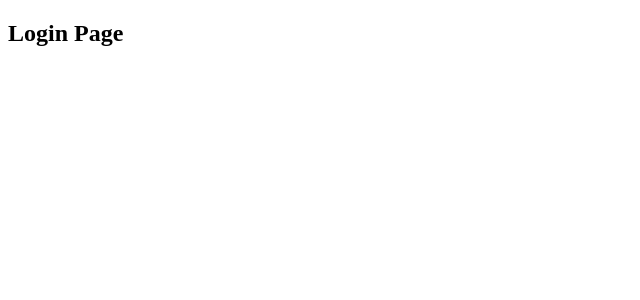
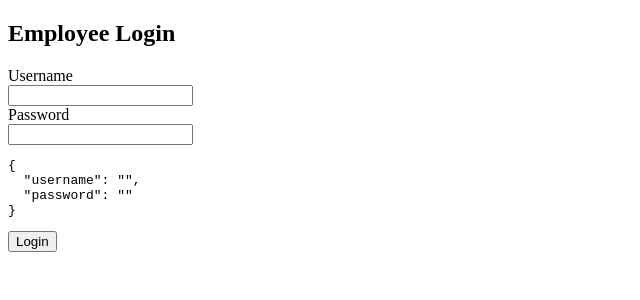
Before and after one commit to KaustubhMahait/ReactProductWith.netCore, a React (Vite) app: page / in a window 1280 px wide. Shown: the top 300 px of the page, without its empty margins (0-640 px from the left). Built offline with nearby package versions, Linux system fonts and the light colour scheme.

Commit message:
Completed React setup and initialized backend architecture

```diff
--- /dev/null
+++ b/src/interfaces/LoginRequest.ts
@@ -0,0 +1,7 @@
+export interface LoginRequest {
+
+    username: string;
+
+    password: string;
+
+}
--- a/src/layouts/MainLayout.tsx
+++ b/src/layouts/MainLayout.tsx
@@ -21,6 +21,7 @@ export default function MainLayout() {
 
                 <div className="page-content">
                     <Outlet />
+                    {/* Outlet is a placeholder. Think of it as an empty box. React did NOT reload the entire page. Only the component inside <Outlet /> changed. This is one of the reasons React applications feel fast.*/}
                 </div>
 
             </div>
--- a/src/pages/Login/Login.tsx
+++ b/src/pages/Login/Login.tsx
@@ -1,7 +1,97 @@
+import { useState } from "react";
+import type { LoginRequest } from "../../interfaces/LoginRequest";
+import "./Login.css";
+
 export default function Login() {
 
+const [login, setLogin] = useState<LoginRequest>({
+    username: "",
+    password: ""
+});
+
+const [loading, setLoading] = useState(false);
+
+const handleChange = (
+    e: React.ChangeEvent<HTMLInputElement>
+) => {
+
+    const { name, value } = e.target;
+
+    setLogin({
+
+        ...login,
+
+        [name]: value
+
+    });
+
+};
+
+const handleSubmit = async () => {
+
+    setLoading(true);
+
+    console.log(login);
+
+    await new Promise(resolve => setTimeout(resolve, 3000));  // Professional applications never allow multiple clicks.
+
+    setLoading(false);
+
+};
+
     return (
-        <h2>Login Page</h2>
-    );
+
+    <div>
+
+        <h2>Employee Login</h2>
+
+        <label>Username</label>
+
+        <br />
+
+        <input type="text" name="username" value={login.username} onChange={handleChange}/>
+
+        <br />
+
+        <label>Password</label>
+
+        <br />
+
+        <input type="password" name="password" value={login.password} onChange={handleChange}/>
+
+        <pre>
+            {JSON.stringify(login,null,2)}
+        </pre>
+
+        <button onClick={handleSubmit} disabled={loading}> {loading ? "Logging in..." : "Login"} </button>
+         {/* disabled={loading} On Page load loading is set as false hence loding is false so Login is show but when we click on login
+         button loading is set as true hence Logging in... is show and button is disabled  Loading state to prevent duplicate submissions. */}
+    </div>
+
+);
 
 }
+
+// Final Login Flow
+// User
+//  ↓
+// Textbox
+//  ↓
+// State
+//  ↓
+// Button Click
+//  ↓
+// handleSubmit()
+//  ↓
+// authService.login()
+//  ↓
+// Axios
+//  ↓
+// .NET Core API
+
+// Learning Points
+// Form submission using onClick.
+// Single Source of Truth – state is the master copy of your data.
+// Loading state to prevent duplicate submissions.
+// Async functions for API calls.
+// Service layer to separate UI from networking.
```
Also changed, not shown: src/services/authService.ts (added, +25 -0 lines), src/pages/Login/Login.css (added).
